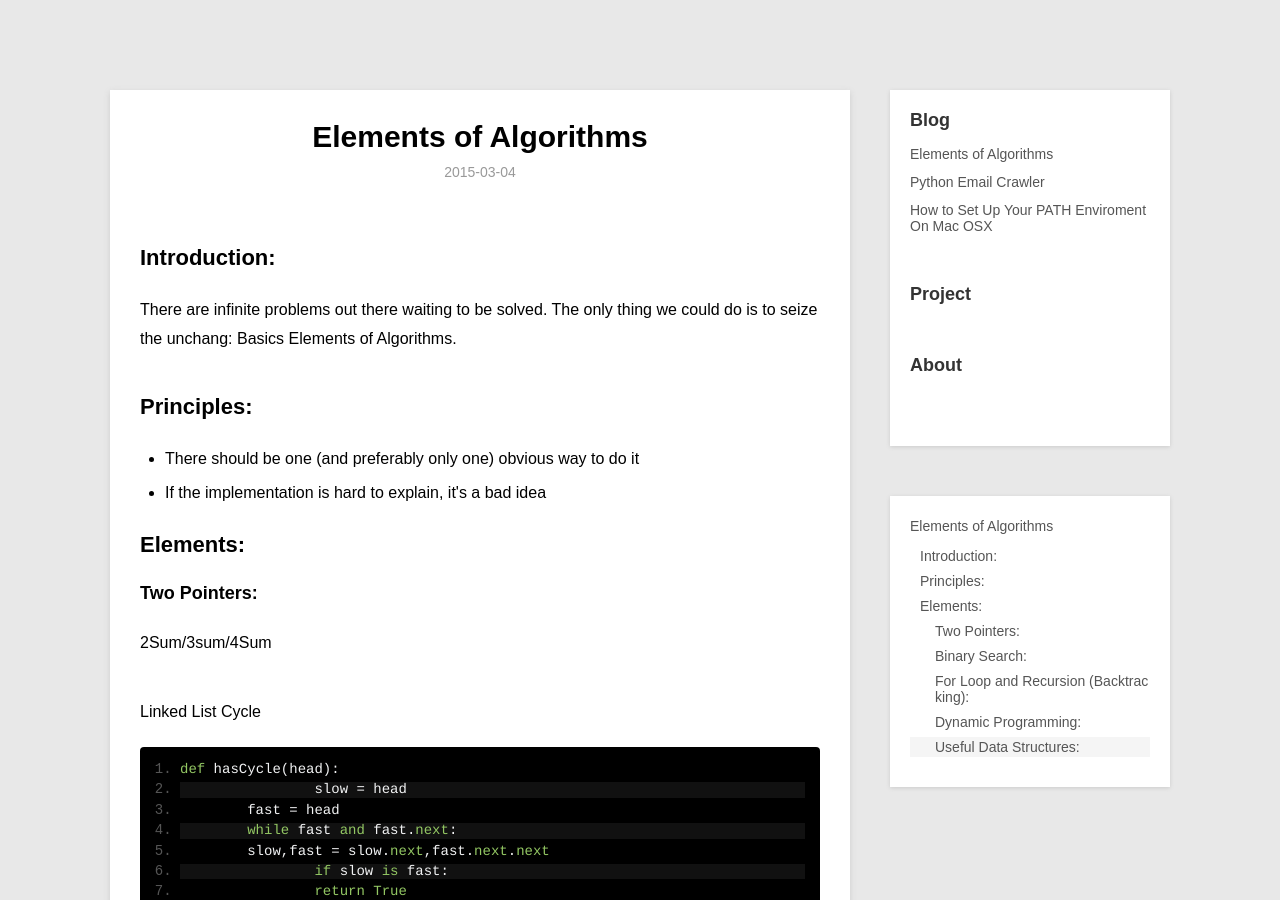
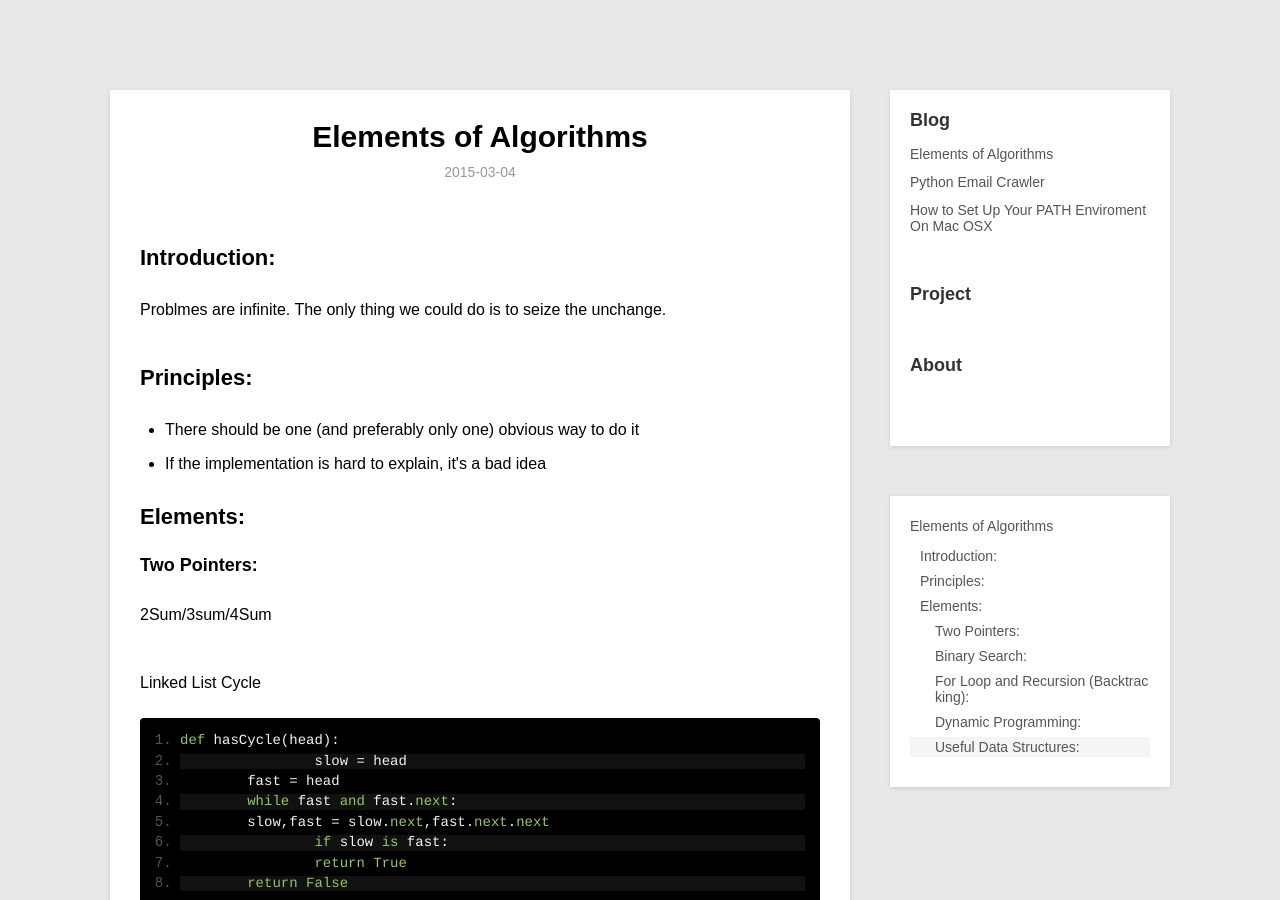
Before and after one commit to tyr034/tyr034.github.io, a Jekyll site: the page built from _posts/blog/2015-03-04-Elements-Of-Algorithm.md, in a window 1280 px wide and 900 px high. Built offline with Jekyll 4.4.1, drawn with Linux system fonts in a browser that asks for light colours; Markdown is read by kramdown in place of the engine named in the settings.

Commit message:
more codeedd

```diff
--- a/_posts/blog/2015-03-04-Elements-Of-Algorithm.md
+++ b/_posts/blog/2015-03-04-Elements-Of-Algorithm.md
@@ -6,8 +6,7 @@
 ---
 
 ##Introduction:
-There are infinite problems out there waiting to be solved. The only thing we could do is to seize the
-unchang: Basics Elements of Algorithms.
+Problmes are infinite. The only thing we could do is to seize the unchange.
 
 ##Principles:
 <ul>
```
Also changed, not shown: 1 other file.
